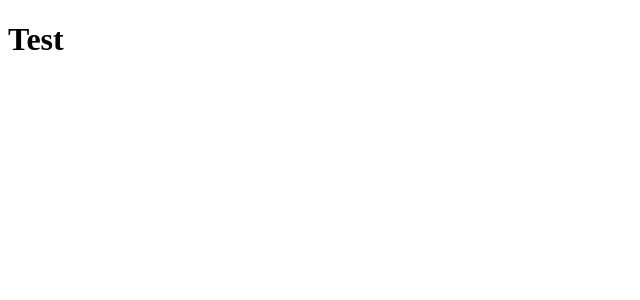
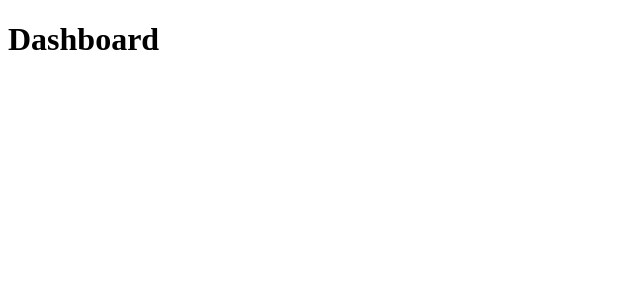
Before and after one commit to Brijsunil2/cashflow-simulator, a React (Vite) app in the folder frontend/: page / in a window 1280 px wide. Shown: the top 300 px of the page, without its empty margins (0-640 px from the left). Built offline with nearby package versions, Linux system fonts and the light colour scheme.

Commit message:
feat: create initial dashboard for cashflow

```diff
--- a/frontend/src/App.jsx
+++ b/frontend/src/App.jsx
@@ -1,10 +1,11 @@
+import Dashboard from './pages/Dashboard';
+
 function App() {
-
   return (
     <div>
-        <h1>Test</h1>
+      <Dashboard />
     </div>
-  )
+  );
 }
 
-export default App
+export default App;
--- /dev/null
+++ b/frontend/src/pages/Dashboard.jsx
@@ -0,0 +1,28 @@
+import { useReducer } from "react";
+import { budgetReducer } from "../logic/budgetReducer";
+
+
+const initialBudget = {
+  month: '2026-01',
+  startingBalance: 0,
+  transactions: [],
+};
+
+const Dashboard = () => {
+  const [budgets, dispatch] = useReducer(budgetReducer, initialBudget);
+
+  return (
+    <div className="dashboard-container">
+      <h1>Dashboard</h1>
+      {/* Summary and transaction components would go here */}
+
+      {/* Example button to add a transaction */}
+
+      {/* Example button to remove a transaction */}
+
+      {/* Example button to update a transaction */}
+    </div>
+  )
+}
+
+export default Dashboard
```
